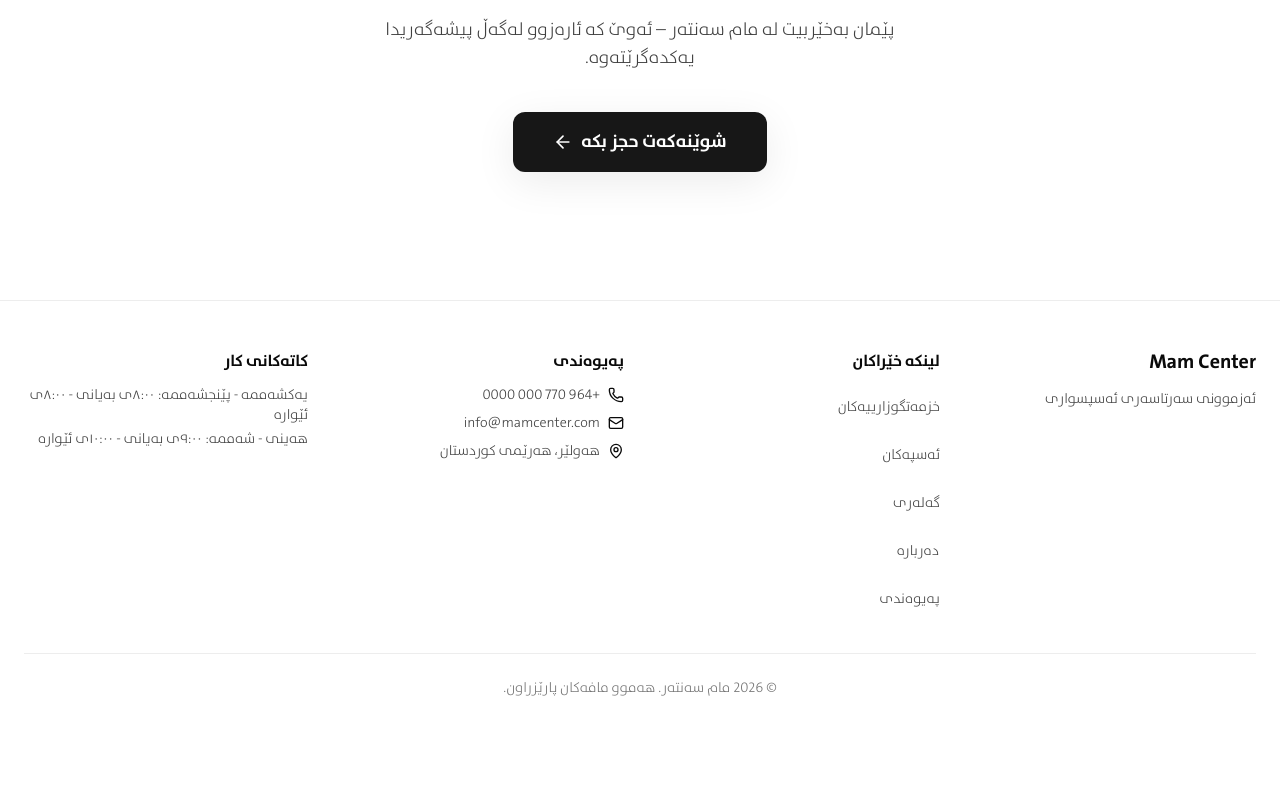
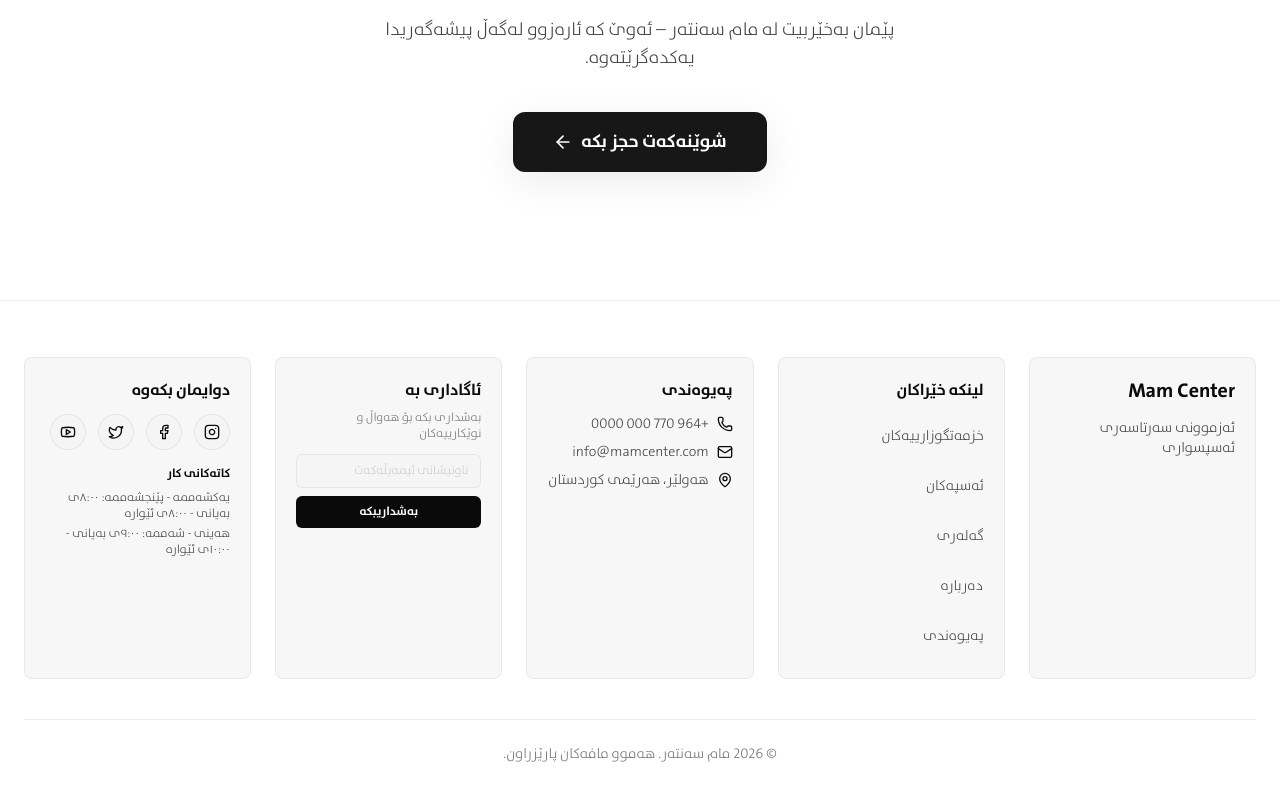
Before and after one commit to rennixx/mamc, a Next.js app: page / in a window 1280 px wide. Shown: the part 3698-4498 px from the top of the page. Before the commit the page ends 4444 px from the top, so only its background shows below. Built offline with nearby package versions, Linux system fonts and the light colour scheme; no server answers.

Commit message:
feat: enhance Footer component with social media icons, newsletter subscription, and animations

```diff
--- a/src/components/layout/Footer.tsx
+++ b/src/components/layout/Footer.tsx
@@ -3,16 +3,138 @@
 import Link from 'next/link'
 import { useTranslation } from 'react-i18next'
 import { Phone, Mail, MapPin } from 'lucide-react'
+import { useState, useEffect, useRef } from 'react'
+
+// Social icon components (using SVG to avoid deprecated lucide-react icons)
+const InstagramIcon = ({ className }: { className?: string }) => (
+  <svg
+    viewBox="0 0 24 24"
+    fill="none"
+    stroke="currentColor"
+    strokeWidth="2"
+    strokeLinecap="round"
+    strokeLinejoin="round"
+    className={className}
+  >
+    <rect width="20" height="20" x="2" y="2" rx="5" ry="5" />
+    <path d="M16 11.37A4 4 0 1 1 12.63 8 4 4 0 0 1 16 11.37z" />
+    <line x1="17.5" x2="17.51" y1="6.5" y2="6.5" />
+  </svg>
+)
+
+const FacebookIcon = ({ className }: { className?: string }) => (
+  <svg
+    viewBox="0 0 24 24"
+    fill="none"
+    stroke="currentColor"
+    strokeWidth="2"
+    strokeLinecap="round"
+    strokeLinejoin="round"
+    className={className}
+  >
+    <path d="M18 2h-3a5 5 0 0 0-5 5v3H7v4h3v8h4v-8h3l1-4h-4V7a1 1 0 0 1 1-1h3z" />
+  </svg>
+)
+
+const TwitterIcon = ({ className }: { className?: string }) => (
+  <svg
+    viewBox="0 0 24 24"
+    fill="none"
+    stroke="currentColor"
+    strokeWidth="2"
+    strokeLinecap="round"
+    strokeLinejoin="round"
+    className={className}
+  >
+    <path d="M22 4s-.7 2.1-2 3.4c1.6 10-9.4 17.3-18 11.6 2.2.1 4.4-.6 6-2C3 15.5.5 9.6 3 5c2.2 2.6 5.6 4.1 9 4-.9-4.2 4-6.6 7-3.8 1.1 0 3-1.2 3-1.2z" />
+  </svg>
+)
+
+const YoutubeIcon = ({ className }: { className?: string }) => (
+  <svg
+    viewBox="0 0 24 24"
+    fill="none"
+    stroke="currentColor"
+    strokeWidth="2"
+    strokeLinecap="round"
+    strokeLinejoin="round"
+    className={className}
+  >
+    <path d="M2.5 17a24.12 24.12 0 0 1 0-10 2 2 0 0 1 1.4-1.4 49.56 49.56 0 0 1 16.2 0A2 2 0 0 1 21.5 7a24.12 24.12 0 0 1 0 10 2 2 0 0 1-1.4 1.4 49.55 49.55 0 0 1-16.2 0A2 2 0 0 1 2.5 17" />
+    <polygon points="9.5 8.5, 15.5 12, 9.5 15.5" />
+  </svg>
+)
 
 export function Footer() {
   const { t } = useTranslation('common')
+  const footerRef = useRef<HTMLElement>(null)
+  const [isVisible, setIsVisible] = useState(false)
+  const [emailValue, setEmailValue] = useState('')
+  const [submitStatus, setSubmitStatus] = useState<'idle' | 'success' | 'error'>('idle')
+
+  // Scroll-triggered animation (fade in when entering, fade out when leaving)
+  useEffect(() => {
+    const observer = new IntersectionObserver(
+      (entries) => {
+        const [entry] = entries
+        setIsVisible(entry.isIntersecting)
+      },
+      { threshold: 0.1 }
+    )
+
+    if (footerRef.current) {
+      observer.observe(footerRef.current)
+    }
+
+    return () => {
+      if (footerRef.current) {
+        observer.unobserve(footerRef.current)
+      }
+    }
+  }, [])
+
+  const handleNewsletterSubmit = (e: React.SyntheticEvent) => {
+    e.preventDefault()
+    // Basic email validation
+    const emailRegex = /^[^\s@]+@[^\s@]+\.[^\s@]+$/
+    if (emailRegex.test(emailValue)) {
+      setSubmitStatus('success')
+      setEmailValue('')
+      // Reset success message after 3 seconds
+      setTimeout(() => setSubmitStatus('idle'), 3000)
+    } else {
+      setSubmitStatus('error')
+      setTimeout(() => setSubmitStatus('idle'), 3000)
+    }
+  }
+
+  // Animation style for each section
+  const getSectionStyle = (index: number) => ({
+    opacity: isVisible ? 1 : 0,
+    transform: isVisible ? 'translateY(0)' : 'translateY(20px)',
+    transitionDelay: `${index * 100}ms`,
+  })
+
+  // Social media links (placeholder URLs)
+  const socialLinks = [
+    { icon: InstagramIcon, href: 'https://instagram.com', label: t('social.instagram') },
+    { icon: FacebookIcon, href: 'https://facebook.com', label: t('social.facebook') },
+    { icon: TwitterIcon, href: 'https://twitter.com', label: t('social.twitter') },
+    { icon: YoutubeIcon, href: 'https://youtube.com', label: t('social.youtube') },
+  ]
 
   return (
-    <footer className="bg-forest-900 border-t border-cream-400/20 py-8 md:py-12">
+    <footer
+      ref={footerRef}
+      className="bg-forest-900 border-t border-cream-400/20 py-10 md:py-14"
+    >
       <div className="container-breathable px-4 md:px-6">
-        <div className="grid grid-cols-1 sm:grid-cols-2 lg:grid-cols-4 gap-6 md:gap-8">
+        <div className="grid grid-cols-1 sm:grid-cols-2 lg:grid-cols-3 xl:grid-cols-5 gap-4 md:gap-6">
           {/* Brand */}
-          <div>
+          <div
+            style={getSectionStyle(0)}
+            className="glass rounded-lg p-4 md:p-5 transition-all duration-300 hover:bg-white/5"
+          >
             <h3 className="text-lg md:text-xl font-serif font-bold text-gold-400 mb-2 md:mb-3">
               Mam Center
             </h3>
@@ -22,46 +144,110 @@ export function Footer() {
           </div>
 
           {/* Quick Links */}
-          <div>
-            <h4 className="text-cream-100 font-sans font-semibold mb-2 md:mb-3 text-sm md:text-base">
+          <div
+            style={getSectionStyle(1)}
+            className="glass rounded-lg p-4 md:p-5 transition-all duration-300 hover:bg-white/5"
+          >
+            <h4 className="text-cream-100 font-sans font-semibold mb-3 text-sm md:text-base">
               {t('quickLinks')}
             </h4>
-            <div className="flex flex-col gap-1 md:gap-1 items-start text-left">
-              <Link href="/services" className="text-cream-200 hover:text-gold-400 text-xs md:text-sm font-sans transition-colors touch-manipulation">{t('links.services')}</Link>
-              <Link href="/horses" className="text-cream-200 hover:text-gold-400 text-xs md:text-sm font-sans transition-colors touch-manipulation">{t('links.horses')}</Link>
-              <Link href="/gallery" className="text-cream-200 hover:text-gold-400 text-xs md:text-sm font-sans transition-colors touch-manipulation">{t('links.gallery')}</Link>
-              <Link href="/about" className="text-cream-200 hover:text-gold-400 text-xs md:text-sm font-sans transition-colors touch-manipulation">{t('links.about')}</Link>
-              <Link href="/contact" className="text-cream-200 hover:text-gold-400 text-xs md:text-sm font-sans transition-colors touch-manipulation">{t('links.contact')}</Link>
+            <div className="flex flex-col gap-1.5 items-start text-left">
+              <FooterLink href="/services" label={t('links.services')} />
+              <FooterLink href="/horses" label={t('links.horses')} />
+              <FooterLink href="/gallery" label={t('links.gallery')} />
+              <FooterLink href="/about" label={t('links.about')} />
+              <FooterLink href="/contact" label={t('links.contact')} />
             </div>
           </div>
 
           {/* Contact Info */}
-          <div>
-            <h4 className="text-cream-100 font-sans font-semibold mb-2 md:mb-3 text-sm md:text-base">
+          <div
+            style={getSectionStyle(2)}
+            className="glass rounded-lg p-4 md:p-5 transition-all duration-300 hover:bg-white/5"
+          >
+            <h4 className="text-cream-100 font-sans font-semibold mb-3 text-sm md:text-base">
               {t('contactInfo')}
             </h4>
-            <div className="flex flex-col gap-1.5 md:gap-2 text-cream-200 text-xs md:text-sm font-sans">
-              <div className="flex items-center gap-2">
-                <Phone className="w-3.5 h-3.5 md:w-4 md:h-4 text-gold-400 flex-shrink-0" />
+            <div className="flex flex-col gap-2 text-cream-200 text-xs md:text-sm font-sans">
+              <div className="flex items-center gap-2 group">
+                <Phone className="w-4 h-4 text-gold-400 flex-shrink-0 group-hover:scale-110 transition-transform duration-300" />
                 <span className="break-all">{t('phone')}</span>
               </div>
-              <div className="flex items-center gap-2">
-                <Mail className="w-3.5 h-3.5 md:w-4 md:h-4 text-gold-400 flex-shrink-0" />
+              <div className="flex items-center gap-2 group">
+                <Mail className="w-4 h-4 text-gold-400 flex-shrink-0 group-hover:scale-110 transition-transform duration-300" />
                 <span className="break-all">{t('email')}</span>
               </div>
-              <div className="flex items-center gap-2">
-                <MapPin className="w-3.5 h-3.5 md:w-4 md:h-4 text-gold-400 flex-shrink-0" />
+              <div className="flex items-center gap-2 group">
+                <MapPin className="w-4 h-4 text-gold-400 flex-shrink-0 group-hover:scale-110 transition-transform duration-300" />
                 <span className="break-all">{t('location')}</span>
               </div>
             </div>
           </div>
 
-          {/* Business Hours */}
-          <div>
-            <h4 className="text-cream-100 font-sans font-semibold mb-2 md:mb-3 text-sm md:text-base">
+          {/* Newsletter */}
+          <div
+            style={getSectionStyle(3)}
+            className="glass rounded-lg p-4 md:p-5 transition-all duration-300 hover:bg-white/5"
+          >
+            <h4 className="text-cream-100 font-sans font-semibold mb-2 text-sm md:text-base">
+              {t('newsletter.title')}
+            </h4>
+            <p className="text-cream-300 text-xs mb-3 font-sans">
+              {t('newsletter.description')}
+            </p>
+            <form onSubmit={handleNewsletterSubmit} className="space-y-2">
+              <input
+                type="email"
+                value={emailValue}
+                onChange={(e) => setEmailValue(e.target.value)}
+                placeholder={t('newsletter.placeholder')}
+                className="w-full px-3 py-2 rounded-md bg-forest-800 border border-cream-400/20 text-cream-100 text-xs font-sans placeholder:text-cream-400/50 focus:outline-none focus:border-gold-400 focus:ring-1 focus:ring-gold-400 transition-all duration-300"
+              />
+              <button
+                type="submit"
+                className="w-full px-3 py-2 rounded-md bg-gold-400 text-forest-900 text-xs font-sans font-semibold hover:bg-gold-300 active:translate-y-0.5 transition-all duration-300"
+              >
+                {t('newsletter.button')}
+              </button>
+              {submitStatus === 'success' && (
+                <p className="text-green-400 text-xs animate-in fade-in slide-in-from-bottom-2 duration-300">
+                  {t('newsletter.success')}
+                </p>
+              )}
+              {submitStatus === 'error' && (
+                <p className="text-red-400 text-xs animate-in fade-in slide-in-from-bottom-2 duration-300">
+                  {t('newsletter.error')}
+                </p>
+              )}
+            </form>
+          </div>
+
+          {/* Social + Hours */}
+          <div
+            style={getSectionStyle(4)}
+            className="glass rounded-lg p-4 md:p-5 transition-all duration-300 hover:bg-white/5"
+          >
+            <h4 className="text-cream-100 font-sans font-semibold mb-3 text-sm md:text-base">
+              {t('social.followUs')}
+            </h4>
+            <div className="flex gap-3 mb-4">
+              {socialLinks.map(({ icon: Icon, href, label }) => (
+                <a
+                  key={href}
+                  href={href}
+                  target="_blank"
+                  rel="noopener noreferrer"
+                  aria-label={label}
+                  className="w-9 h-9 rounded-full bg-forest-800 border border-cream-400/20 flex items-center justify-center text-gold-400 hover:text-gold-300 hover:bg-gold-400 hover:text-forest-900 hover:scale-110 transition-all duration-300 group"
+                >
+                  <Icon className="w-4 h-4" />
+                </a>
+              ))}
+            </div>
+            <h5 className="text-cream-100 font-sans font-semibold mb-2 text-xs">
               {t('hours')}
-            </h4>
-            <div className="text-cream-200 text-xs md:text-sm font-sans space-y-0.5 md:space-y-1">
+            </h5>
+            <div className="text-cream-200 text-xs font-sans space-y-1">
               <p>{t('businessHours.weekdays')}</p>
               <p>{t('businessHours.weekends')}</p>
             </div>
@@ -69,7 +255,13 @@ export function Footer() {
         </div>
 
         {/* Copyright */}
-        <div className="mt-6 md:mt-8 pt-4 md:pt-6 border-t border-cream-400/20 text-center">
+        <div
+          style={{
+            opacity: isVisible ? 1 : 0,
+            transition: 'opacity 500ms ease 500ms',
+          }}
+          className="mt-8 md:mt-10 pt-5 md:pt-6 border-t border-cream-400/20 text-center"
+        >
           <p className="text-cream-300 text-xs md:text-sm font-sans">
             {t('copyright', { year: new Date().getFullYear() })}
           </p>
@@ -78,3 +270,15 @@ export function Footer() {
     </footer>
   )
 }
+
+// Footer link component with animated underline
+function FooterLink({ href, label }: { href: string; label: string }) {
+  return (
+    <Link
+      href={href}
+      className="footer-link text-cream-200 hover:text-gold-400 text-xs md:text-sm font-sans transition-colors touch-manipulation relative after:content-[''] after:absolute after:-bottom-0.5 after:left-0 after:w-0 after:h-px after:bg-gold-400 after:transition-all after:duration-300 hover:after:w-full"
+    >
+      {label}
+    </Link>
+  )
+}
--- a/src/i18n/locales/ar/common.json
+++ b/src/i18n/locales/ar/common.json
@@ -17,5 +17,20 @@
   "copyright": "© {{year}} مام سنتر. جميع الحقوق محفوظة.",
   "phone": "+964 770 000 0000",
   "email": "info@mamcenter.com",
-  "location": "أربيل، إقليم كردستان"
+  "location": "أربيل، إقليم كردستان",
+  "newsletter": {
+    "title": "ابق على اطلاع",
+    "description": "اشترك للحصول على الأخبار والتحديثات",
+    "placeholder": "عنوان بريدك الإلكتروني",
+    "button": "اشترك",
+    "success": "شكراً لاشتراكك!",
+    "error": "الرجاء إدخال بريد إلكتروني صحيح"
+  },
+  "social": {
+    "followUs": "تابعنا",
+    "instagram": "إنستغرام",
+    "facebook": "فيسبوك",
+    "twitter": "تويتر",
+    "youtube": "يوتيوب"
+  }
 }
--- a/src/i18n/locales/en/common.json
+++ b/src/i18n/locales/en/common.json
@@ -17,5 +17,20 @@
   "copyright": "© {{year}} Mam Center. All rights reserved.",
   "phone": "+964 770 000 0000",
   "email": "info@mamcenter.com",
-  "location": "Erbil, Kurdistan"
+  "location": "Erbil, Kurdistan",
+  "newsletter": {
+    "title": "Stay Updated",
+    "description": "Subscribe for news and updates",
+    "placeholder": "Your email address",
+    "button": "Subscribe",
+    "success": "Thank you for subscribing!",
+    "error": "Please enter a valid email"
+  },
+  "social": {
+    "followUs": "Follow Us",
+    "instagram": "Instagram",
+    "facebook": "Facebook",
+    "twitter": "Twitter",
+    "youtube": "YouTube"
+  }
 }
--- a/src/i18n/locales/ku/common.json
+++ b/src/i18n/locales/ku/common.json
@@ -17,5 +17,20 @@
   "copyright": "© {{year}} مام سەنتەر. هەموو مافەکان پارێزراون.",
   "phone": "+964 770 000 0000",
   "email": "info@mamcenter.com",
-  "location": "هەولێر، هەرێمی کوردستان"
+  "location": "هەولێر، هەرێمی کوردستان",
+  "newsletter": {
+    "title": "ئاگاداری بە",
+    "description": "بەشداری بکە بۆ هەواڵ و نوێکارییەکان",
+    "placeholder": "ناونیشانی ئیمەیڵەکەت",
+    "button": "بەشداریبکە",
+    "success": "سوپاس بۆ بەشداریکردن!",
+    "error": "تکایە ئیمەیڵێکی دروست بنووسە"
+  },
+  "social": {
+    "followUs": "دوایمان بکەوە",
+    "instagram": "ئینستاگرام",
+    "facebook": "فەیسبووک",
+    "twitter": "تویتەر",
+    "youtube": "یوتیوب"
+  }
 }
```
